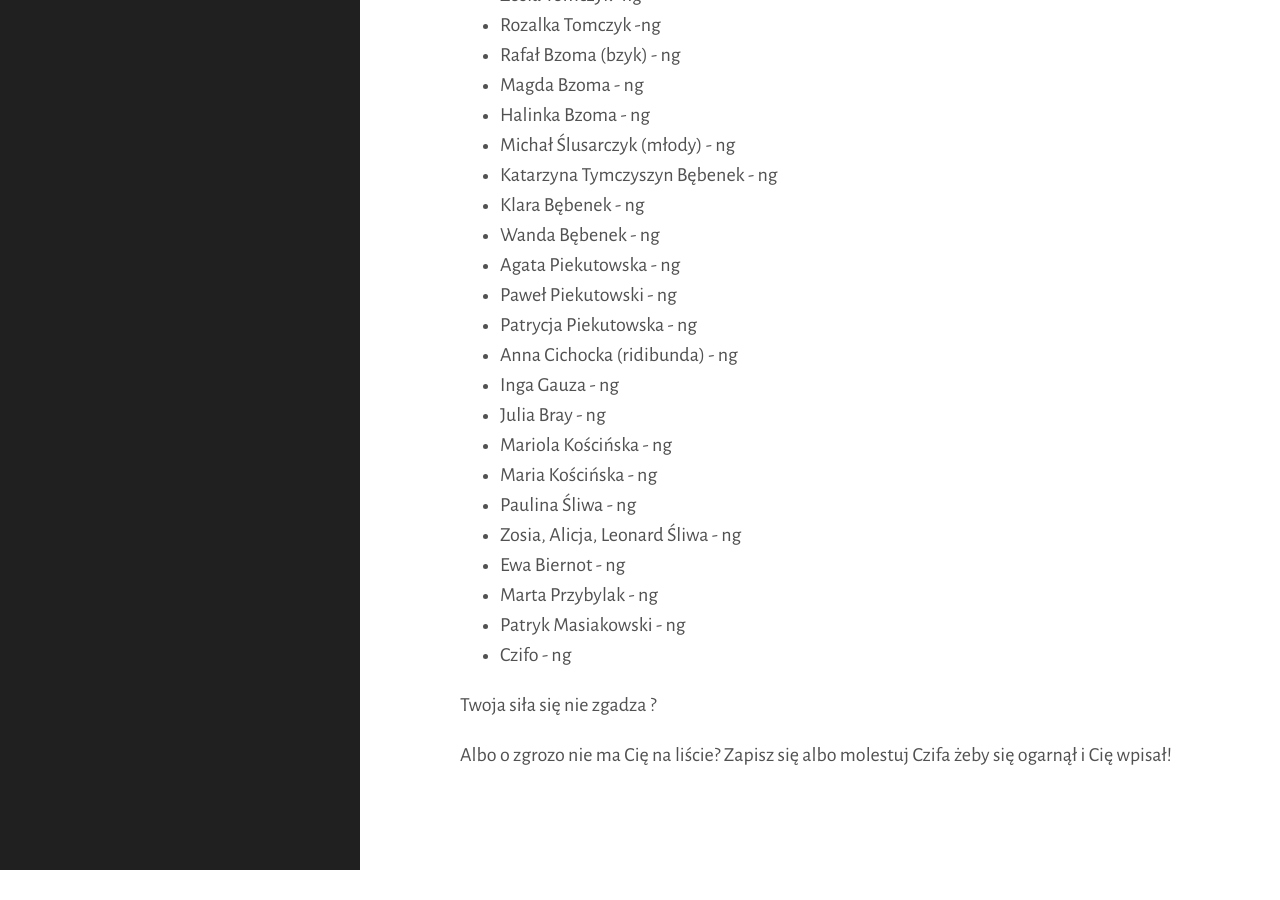
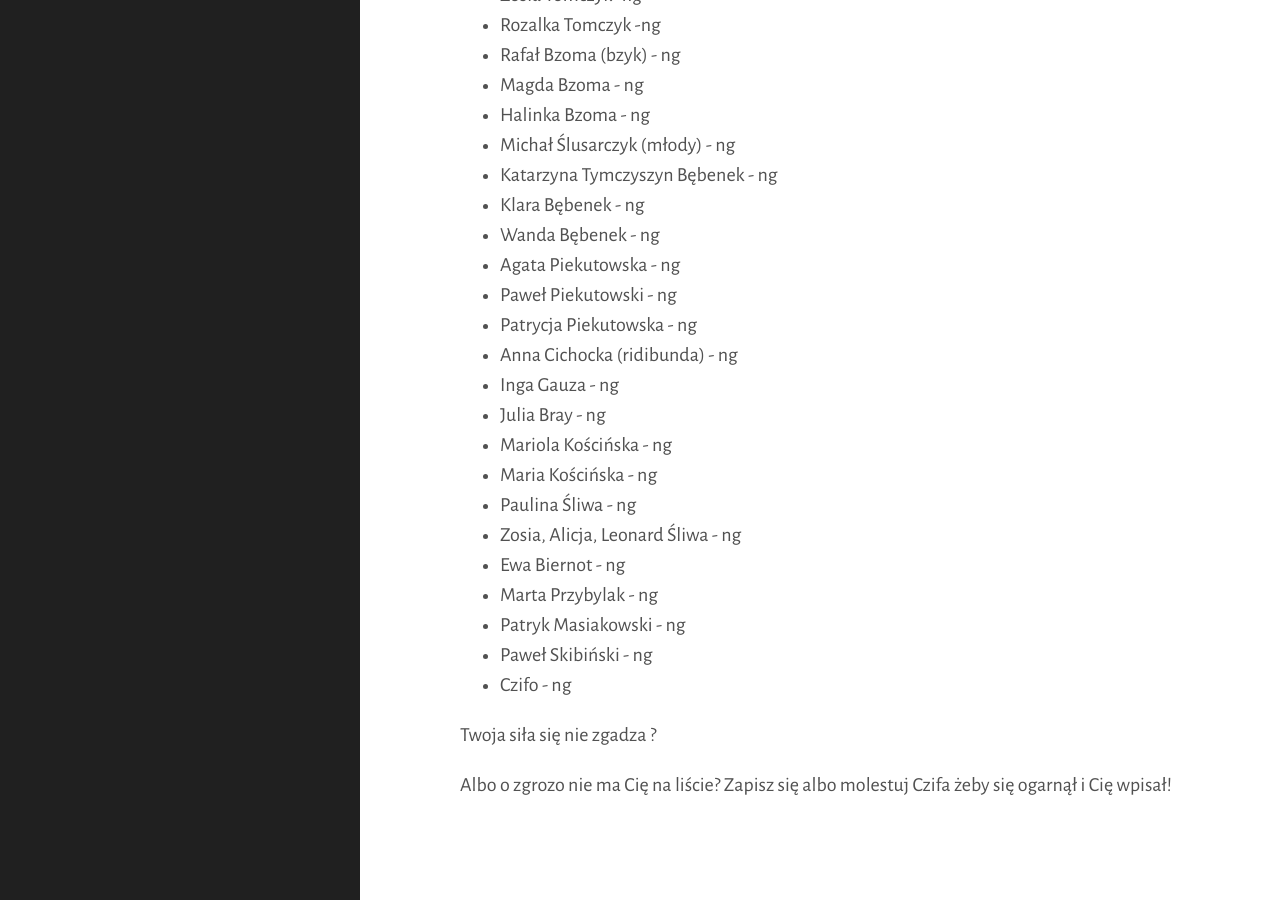
Before and after one commit to tasuki/lsg, a Jekyll site: the page built from zarejestrowani.md, in a window 1280 px wide and 900 px high, scrolled down 2840 px. Built offline with Jekyll 4.4.1, drawn with Linux system fonts in a browser that asks for light colours; before the commit the page ends 3710 px from its top, so only the background shows below that.

Commit message:
Update zarejestrowani.md

```diff
--- a/zarejestrowani.md
+++ b/zarejestrowani.md
@@ -118,6 +118,7 @@ Zarejestrowani uczestnicy, mniej więcej według stopnia:
 - Ewa Biernot - ng
 - Marta Przybylak - ng
 - Patryk Masiakowski - ng
+- Paweł Skibiński - ng
 - Czifo - ng
 
 
```
